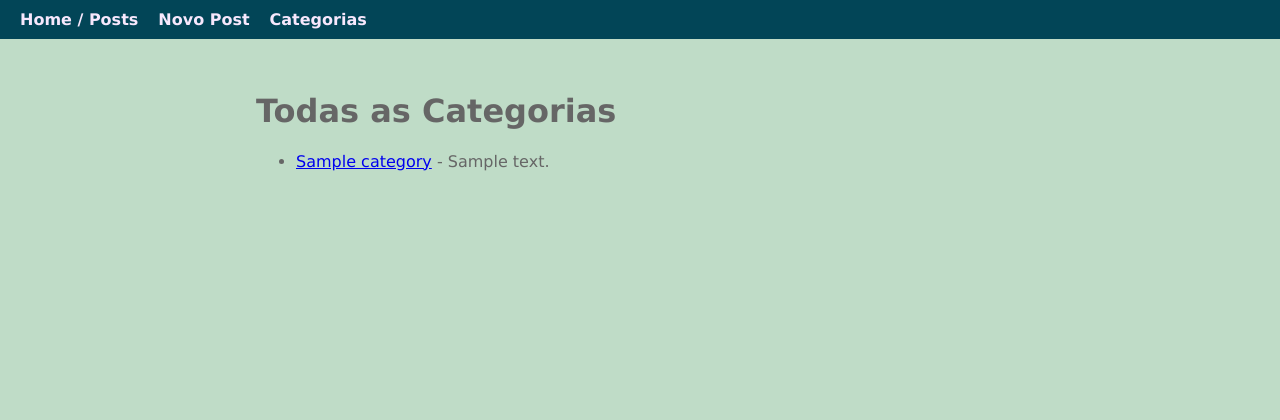
After one commit to annarzcardoso15/Blog-Divas, a Django app: page /categorias/ in a window 1280 px wide. The commit adds this page. Shown: the top 420 px of the page. Run offline with Django 5.2, Linux system fonts and the light colour scheme; tables that the repository leaves empty hold one stand-in row (values such as "Sample post").

Commit message:
parte 3: adicionar categorias diferentes

```diff
--- a/blog/blog/admin.py
+++ b/blog/blog/admin.py
@@ -1,6 +1,7 @@
 from django.contrib import admin
-from .models import Post, Comment
+from .models import Post, Comment, Category
 
 admin.site.register(Post)
 admin.site.register(Comment)
+admin.site.register(Category)
 # Register your models here.
--- a/blog/blog/forms.py
+++ b/blog/blog/forms.py
@@ -1,7 +1,7 @@
 from django import forms
-from .models import Post
+from .models import Post, Comment, Category
 
 class PostForm(forms.ModelForm):
     class Meta:
         model = Post
-        fields = ['titulo', 'conteudo']
+        fields = ['titulo', 'conteudo', 'categorias']
--- a/blog/blog/models.py
+++ b/blog/blog/models.py
@@ -4,14 +4,21 @@ from django.contrib.auth.models import User
 # Create your models here.
 
 
+class Category(models.Model):
+    nome = models.CharField(max_length=100)
+    descricao = models.TextField()
+
+    def __str__(self):
+        return self.nome
+
 class Post(models.Model):
     titulo = models.CharField(max_length=200)
     conteudo = models.TextField()
     data_post = models.DateTimeField(default=timezone.now)
+    categorias = models.ManyToManyField(Category, related_name='posts', blank=True)
 
     def __str__(self):
         return self.titulo
-
 
 class Comment(models.Model):
     post = models.ForeignKey(Post, on_delete=models.CASCADE, related_name='comments')
--- a/blog/blog/static/blog/style.css
+++ b/blog/blog/static/blog/style.css
@@ -108,7 +108,7 @@ footer p {
 }
 
 .card-album {
-    background: rgb(142, 173, 143);
+    background: rgb(248, 255, 248);
     padding: 20px;
     border-radius: 8px;
     flex: 1;
@@ -129,7 +129,7 @@ footer p {
 
 
 .caixa-letra {
-    background-color: #68796c;
+    background-color: #c6e6ea;
     text-align: center;
     padding: 15px 20px;
     margin: 20px 0;
--- a/blog/blog/templates/blog/base.html
+++ b/blog/blog/templates/blog/base.html
@@ -15,6 +15,7 @@
             <ul>
                 <li><a href="{% url 'post_list' %}">Home / Posts</a></li>
                 <li><a href="{% url 'post_create' %}">Novo Post</a></li>
+                <li><a href="{% url 'category_list' %}">Categorias</a></li>
             </ul>
         </nav>
     </header>
--- /dev/null
+++ b/blog/blog/templates/blog/category_list.html
@@ -0,0 +1,12 @@
+{% extends 'blog/base.html' %}
+{% block content %}
+  <h1>Todas as Categorias</h1>
+  <ul>
+    {% for categoria in categorias %}
+      <li>
+         <a href="{% url 'category_detail' categoria.pk %}">{{ categoria.nome }}</a>
+         - {{ categoria.descricao }}
+      </li>
+    {% endfor %}
+  </ul>
+{% endblock %}
--- a/blog/blog/urls.py
+++ b/blog/blog/urls.py
@@ -8,4 +8,6 @@ urlpatterns = [
     path('post/<int:pk>/editar/', views.PostUpdateView.as_view(), name='post_update'),
     path('post/<int:pk>/deletar/', views.PostDeleteView.as_view(), name='post_delete'),
     path('post/<int:pk>/comentar/', views.CommentCreateView.as_view(), name='comment_create'),
+    path('categorias/', views.CategoryListView.as_view(), name='category_list'),
+    path('categoria/<int:pk>/', views.CategoryDetailView.as_view(), name='category_detail'),
 ]
--- a/blog/blog/views.py
+++ b/blog/blog/views.py
@@ -1,7 +1,8 @@
 from django.urls import reverse_lazy
 from django.views.generic import ListView, DetailView, CreateView, UpdateView, DeleteView
-from .models import Post, Comment
+from .models import Post, Comment, Category
 from .forms import PostForm
+from django.shortcuts import get_object_or_404
 
 class PostListView(ListView):
     model = Post
@@ -43,3 +44,19 @@ class CommentCreateView(CreateView):
 
     def get_success_url(self):
         return reverse_lazy('post_detail', kwargs={'pk': self.kwargs['pk']})
+
+class CategoryListView(ListView):
+    model = Category
+    template_name = 'blog/category_list.html'
+    context_object_name = 'categorias'
+
+class CategoryDetailView(ListView):
+    template_name = 'blog/list.html'
+    context_object_name = 'posts'
+    def get_queryset(self):
+        self.categoria = get_object_or_404(Category, pk=self.kwargs['pk'])
+        return self.categoria.posts.all().order_by('-data_post')
+    def get_context_data(self, **kwargs):
+        context = super().get_context_data(**kwargs)
+        context['categoria_atual'] = self.categoria
+        return context
```
Also changed, not shown: blog/blog/templates/blog/list.html (+7 -4 lines), blog/blog/templates/blog/single.html (+7 -0 lines), blog/blog/migrations/0003_category_post_categorias.py (added).
